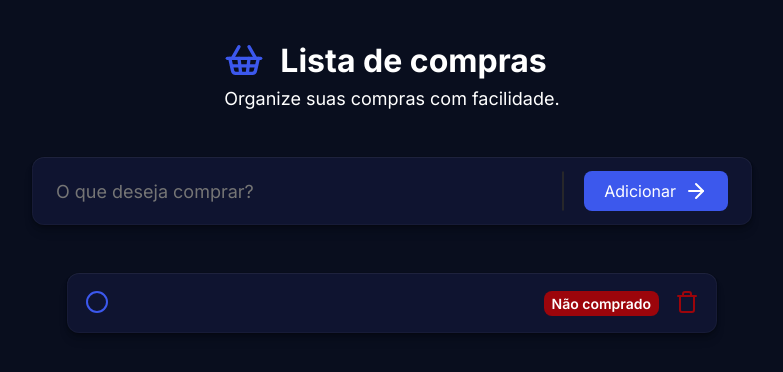
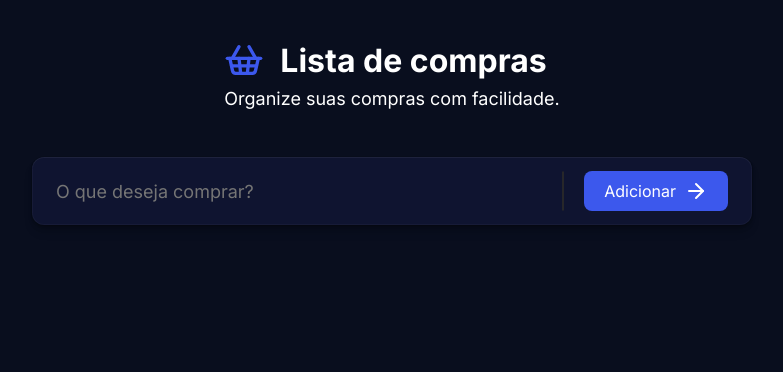
Before and after one commit to oJorta/restic36-lista-de-compras, an Angular app: page / in a window 1280 px wide. Shown: the top 372 px of the page, without its empty margins (248-1031 px from the left). Built offline with nearby package versions, Linux system fonts and the light colour scheme.

Commit message:
feat: addNewItem on shopping list

```diff
--- a/src/app/add-new-item/add-new-item.component.html
+++ b/src/app/add-new-item/add-new-item.component.html
@@ -1,8 +1,13 @@
-<form action="">
-    <input type="text" name="" id="" placeholder="O que deseja comprar?">
+<form (submit)="handleAddNewItem($event)">
+    <input
+      type="text"
+      name=""
+      id=""
+      placeholder="O que deseja comprar?"
+      [formControl]="nameControl">
     <hr>
-    <button>
-        Adicionar
-        <img src="../../assets/icons/arrow-right.svg" alt="">
+    <button type="submit">
+      Adicionar
+      <img src="../../assets/icons/arrow-right.svg" alt="">
     </button>
-</form>
+  </form>
--- a/src/app/add-new-item/add-new-item.component.ts
+++ b/src/app/add-new-item/add-new-item.component.ts
@@ -1,12 +1,23 @@
-import { Component } from '@angular/core';
+import { Component, Output, EventEmitter } from '@angular/core';
+import { FormControl, ReactiveFormsModule } from '@angular/forms';
 
 @Component({
   selector: 'app-add-new-item',
   standalone: true,
-  imports: [],
+  imports: [ReactiveFormsModule],
   templateUrl: './add-new-item.component.html',
   styleUrl: './add-new-item.component.css'
 })
 export class AddNewItemComponent {
+  @Output() newItem = new EventEmitter<string>()
+  nameControl = new FormControl('')
 
+  handleAddNewItem(event: Event) {
+    event.preventDefault()
+
+    if (this.nameControl.value) {
+      this.newItem.emit(this.nameControl.value);
+      this.nameControl.reset()
+    }
+  }
 }
--- a/src/app/app.component.css
+++ b/src/app/app.component.css
@@ -5,7 +5,8 @@
     align-items: center;
     width: 100%;
     max-width: 1100px;
-    height: 100vh;
+    height: 100%;
+    padding: 0 2rem;
 }
 
 header {
@@ -42,12 +43,18 @@ main {
     flex-direction: column;
     align-items: center;
     width: 100%;
+    height: 100%;
+    overflow: hidden;
 }
 
 .shopping-list-container {
     width: 100%;
+    max-width: 700px;
     display: flex;
     flex-direction: column;
     align-items: center;
     padding-top: 3rem;
+    gap: 1rem;
+    padding: 1rem;
+    overflow-y: scroll;
 }
--- a/src/app/app.component.html
+++ b/src/app/app.component.html
@@ -10,10 +10,15 @@
   </header>
 
   <main>
-    <app-add-new-item></app-add-new-item>
+    <app-add-new-item (newItem)="addNewItem($event)"></app-add-new-item>
 
     <div class="shopping-list-container">
-      <app-shopping-list-item></app-shopping-list-item>
+      @for (item of items; track item.itemName) {
+        <app-shopping-list-item
+          [itemName]="item.itemName"
+          [isBought]="item.isBought"
+        ></app-shopping-list-item>
+      }
     </div>
   </main>
 
--- a/src/app/app.component.ts
+++ b/src/app/app.component.ts
@@ -11,5 +11,13 @@ import { ShoppingListItemComponent } from "./shopping-list-item/shopping-list-it
   styleUrl: './app.component.css'
 })
 export class AppComponent {
-  title = 'lista-de-compras';
+  items = Array<{ itemName: string, isBought: boolean }>();
+
+  addNewItem(itemName: string) {
+    this.items.push({
+      itemName,
+      isBought: false,
+    });
+    this.items.sort((a, b) => a.isBought === b.isBought ? 0 : a.isBought ? 1 : -1);
+  }
 }
--- a/src/app/shopping-list-item/shopping-list-item.component.ts
+++ b/src/app/shopping-list-item/shopping-list-item.component.ts
@@ -1,4 +1,4 @@
-import { Component } from '@angular/core';
+import { Component, Input } from '@angular/core';
 import { CommonModule } from '@angular/common';
 
 @Component({
@@ -9,8 +9,8 @@ import { CommonModule } from '@angular/common';
   styleUrl: './shopping-list-item.component.css'
 })
 export class ShoppingListItemComponent {
-  itemName = '';
-  isBought = false;
+  @Input({required: true}) itemName!: string;
+  @Input({required: true}) isBought!: boolean;
 
   updateName (event: Event) {
     const inputElement = event.target as HTMLInputElement;
--- a/src/index.html
+++ b/src/index.html
@@ -2,7 +2,7 @@
 <html lang="en">
 <head>
   <meta charset="utf-8">
-  <title>ListaDeCompras</title>
+  <title>Lista de Compras</title>
   <base href="/">
   <meta name="viewport" content="width=device-width, initial-scale=1">
   <link rel="icon" type="image/x-icon" href="favicon.ico">
--- a/src/styles.css
+++ b/src/styles.css
@@ -13,6 +13,16 @@
 
 body {
     width: 100vw;
+    height: 100vh;
     background-color: var(--primary-color);
     color: #fff;
 }
+
+::-webkit-scrollbar {
+    width: 10px;
+}
+
+::-webkit-scrollbar-thumb {
+    background-color: var(--tertiary-color);
+    border-radius: 10px;
+}
```
